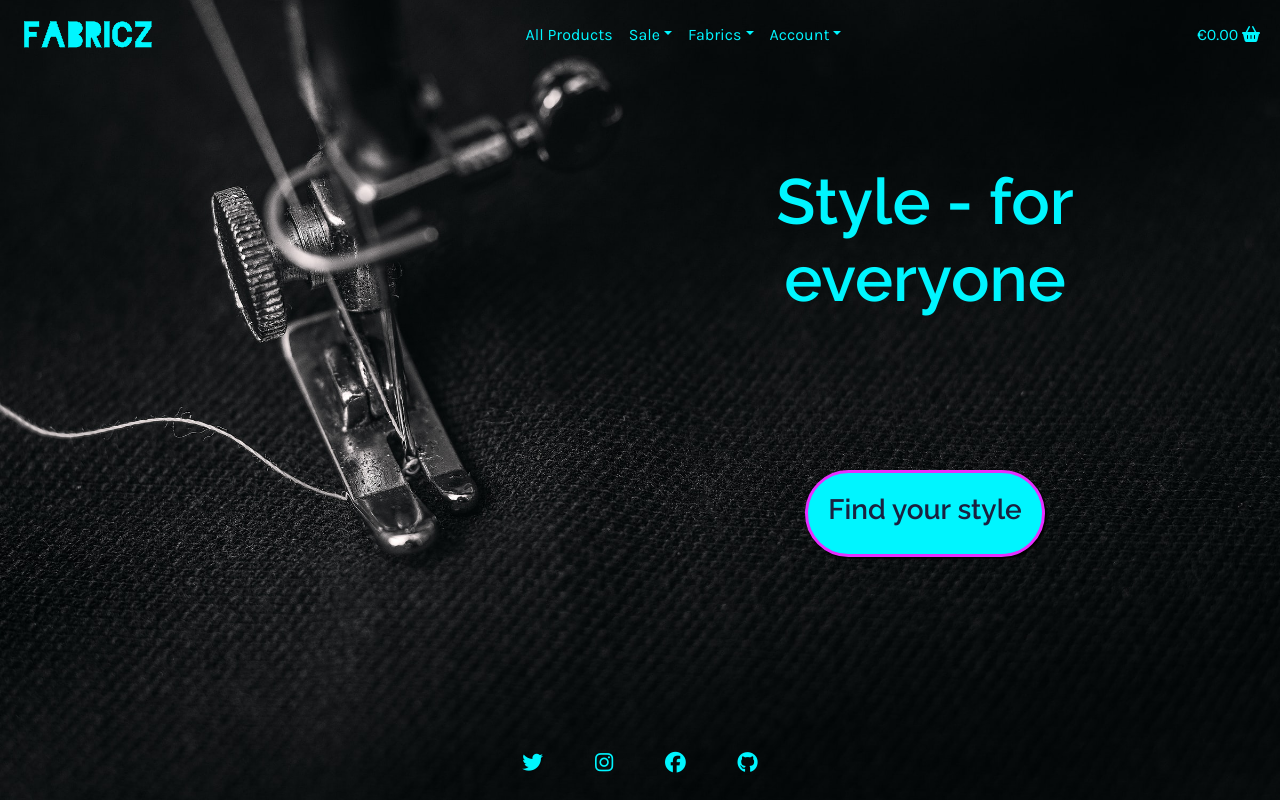
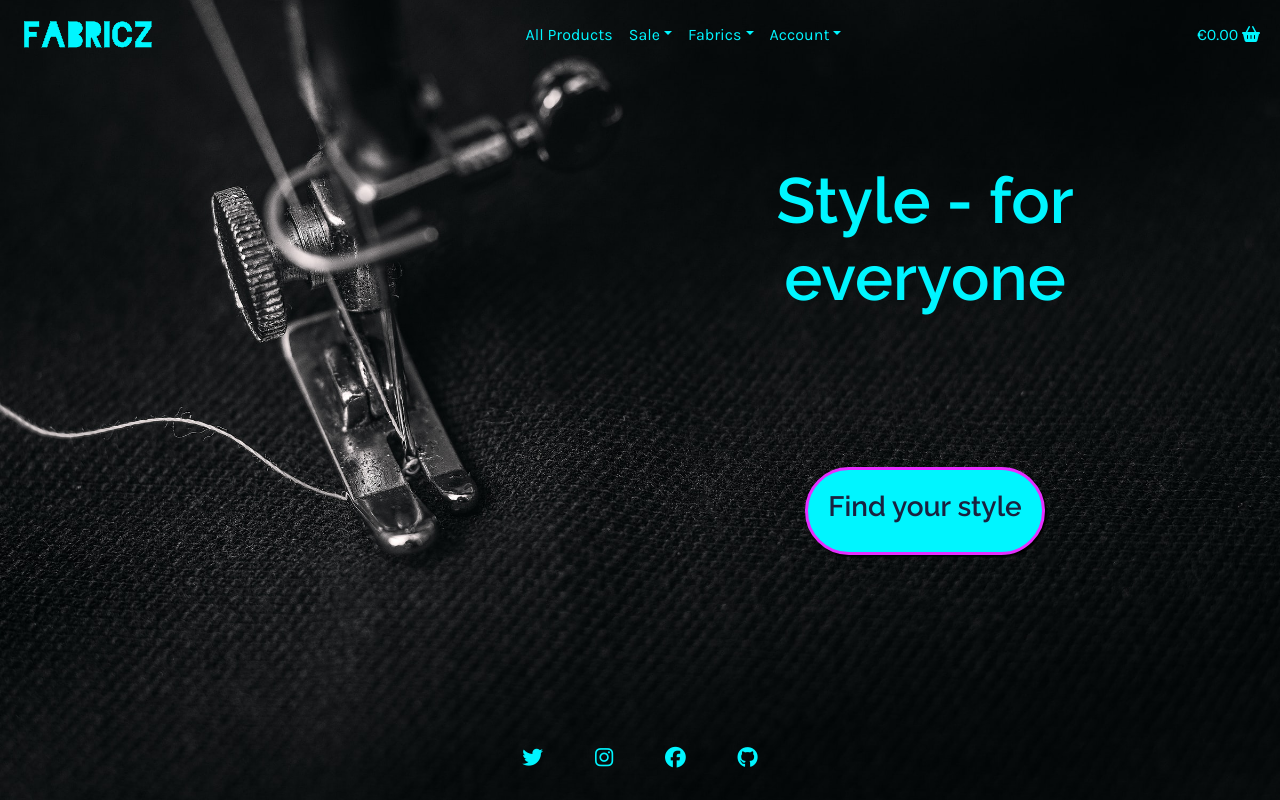
Before and after one commit to nowane/ecommerce, a Django app: page / in a window 1280 px wide. Run offline with Django 3.2, Linux system fonts and the light colour scheme; some libraries are stand-ins or nearby versions.

Commit message:
Fix add footer to bottom

```diff
--- a/static/css/base.css
+++ b/static/css/base.css
@@ -1,3 +1,7 @@
+html {
+    height: 100%;
+}
+
 /* FONTS */
 
 body {
@@ -90,5 +94,16 @@ li > a > span > i:hover {
 body {
 	background: url('/media/background.png') no-repeat center center fixed;
 	background-size: cover;
-    height: calc(100vh - 121px);
+    height: calc(100vh - 10px);
 }
+
+/* FOOTER */
+
+body {
+    display: flex;
+    flex-direction: column;
+}
+
+.content {
+    flex: 1 0 auto;
+}
--- a/templates/base.html
+++ b/templates/base.html
@@ -124,8 +124,10 @@
     {% block page_header %}
     {% endblock %}
 
-    {% block content %}
-    {% endblock %}
+    <div class="content">
+        {% block content %}
+        {% endblock %}
+    </div>
 
     {% block postloadjs %}
     {% endblock %}
```
